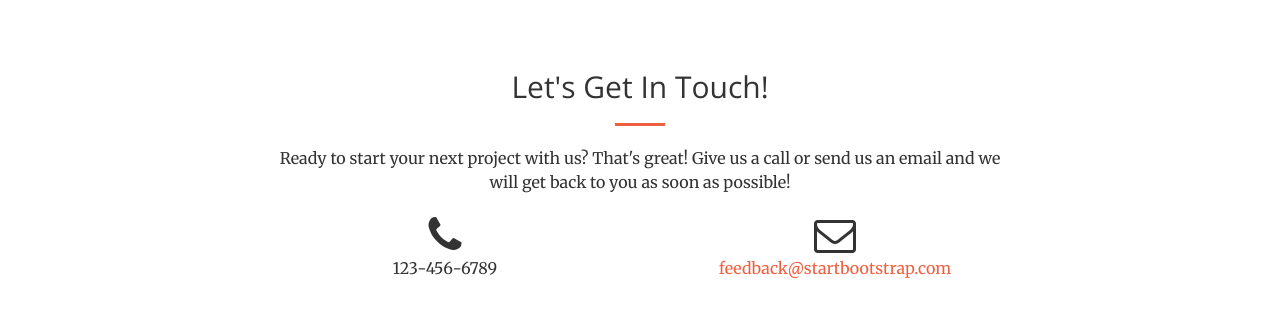
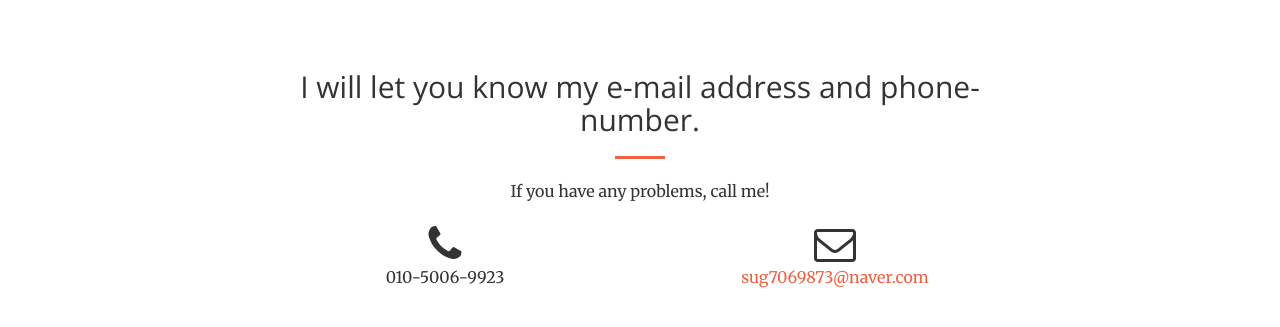
Before and after one commit to yoojinshin/yoojinshin.github.com, a website: page index.html in a window 1280 px wide. Shown: the part 2319-2646 px from the top of the page. Drawn offline with nearby package versions, Linux system fonts and the light colour scheme.

Commit message:
introduce myself4

```diff
--- a/index.html
+++ b/index.html
@@ -9,7 +9,7 @@
     <meta name="description" content="">
     <meta name="author" content="">
 
-    <title>Nice to meet you:)</title>
+    <title>Nice to meet you:-)</title>
 
     <!-- Bootstrap Core CSS -->
     <link href="vendor/bootstrap/css/bootstrap.min.css" rel="stylesheet">
@@ -74,7 +74,7 @@
                 <h1 id="homeHeading"></h1>
                 <hr>
                 <p>My name is yoojin Shin</p>
-                <a href="#about" class="btn btn-primary btn-xl page-scroll">Find Out More</a>
+                <a href="#about" class="btn btn-primary btn-xl page-scroll">Have a nice day:-)</a>
             </div>
         </div>
     </header>
@@ -246,17 +246,17 @@
         <div class="container">
             <div class="row">
                 <div class="col-lg-8 col-lg-offset-2 text-center">
-                    <h2 class="section-heading">Let's Get In Touch!</h2>
+                    <h2 class="section-heading">I will let you know my e-mail address and phone-number.</h2>
                     <hr class="primary">
-                    <p>Ready to start your next project with us? That's great! Give us a call or send us an email and we will get back to you as soon as possible!</p>
+                    <p>If you have any problems, call me! </p>
                 </div>
                 <div class="col-lg-4 col-lg-offset-2 text-center">
                     <i class="fa fa-phone fa-3x sr-contact"></i>
-                    <p>123-456-6789</p>
+                    <p>010-5006-9923</p>
                 </div>
                 <div class="col-lg-4 text-center">
                     <i class="fa fa-envelope-o fa-3x sr-contact"></i>
-                    <p><a href="mailto:your-email@your-domain.com">feedback@startbootstrap.com</a></p>
+                    <p><a href="mailto:your-email@your-domain.com">sug7069873@naver.com</a></p>
                 </div>
             </div>
         </div>
```
Also changed, not shown: img/header.jpg, img/portfolio/fullsize/4.jpg.
